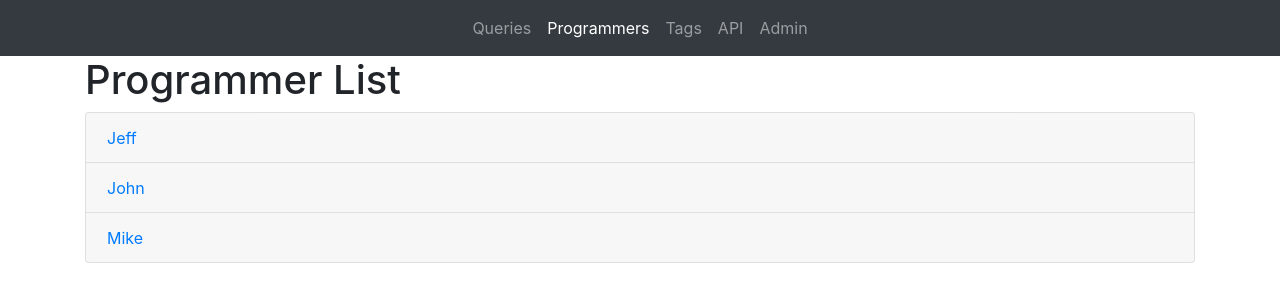
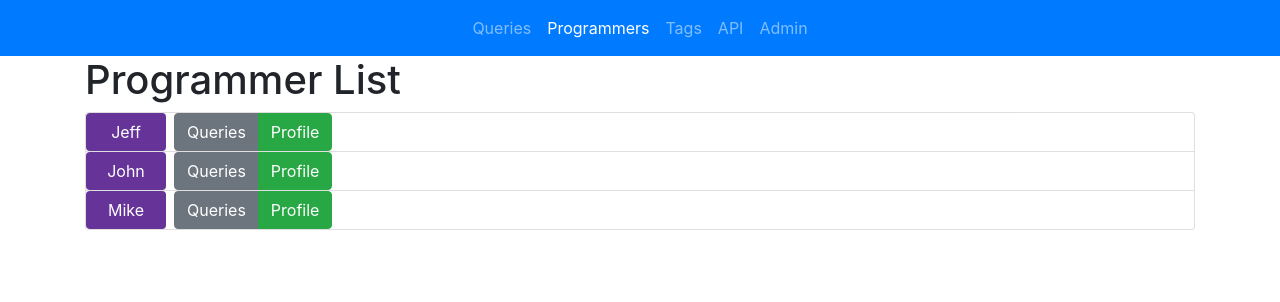
Before and after one commit to jeffeck/query_manager, a Django app: page /programmers/ in a window 1280 px wide. Shown: the top 302 px of the page. Run offline with Django 3.2, Linux system fonts and the light colour scheme; data comes from the database, SQL or seed files in the repository; both versions use the stored data as it was after the commit; some libraries are stand-ins or nearby versions.

Commit message:
Performance enhancements. Built out programmer model. Added Programmer detail. Implemented AJAX call to update page.

```diff
--- a/drf_api/api/serializers.py
+++ b/drf_api/api/serializers.py
@@ -16,4 +16,4 @@ class QuerySerializer(serializers.HyperlinkedModelSerializer):
 class ProgrammerSerializer(serializers.HyperlinkedModelSerializer):
     class Meta:
         model = Programmer
-        fields = ('programmer_id', 'name')
+        fields = ('programmer_id', 'name', 'title', 'hire_date')
--- a/drf_api/querymanager/models.py
+++ b/drf_api/querymanager/models.py
@@ -9,6 +9,8 @@ class Programmer(models.Model):
 
     programmer_id = models.AutoField(primary_key=True)
     name = models.CharField(max_length=100)
+    title = models.CharField(max_length=100)
+    hire_date = models.DateField(null=True)
 
 
 class Tag(models.Model):
--- /dev/null
+++ b/drf_api/querymanager/static/desktop.ini
@@ -0,0 +1,4 @@
+[.ShellClassInfo]
+InfoTip=This folder is shared online.
+IconFile=C:\Program Files\Google\Drive\googledrivesync.exe
+IconIndex=16
--- /dev/null
+++ b/drf_api/querymanager/static/querymanager/desktop.ini
@@ -0,0 +1,4 @@
+[.ShellClassInfo]
+InfoTip=This folder is shared online.
+IconFile=C:\Program Files\Google\Drive\googledrivesync.exe
+IconIndex=16
--- /dev/null
+++ b/drf_api/querymanager/static/querymanager/site.css
@@ -0,0 +1,3 @@
+.nav-link {
+    color: black;
+}
--- a/drf_api/querymanager/templates/querymanager/base.html
+++ b/drf_api/querymanager/templates/querymanager/base.html
@@ -8,16 +8,16 @@
 
     <!-- Bootstrap CSS -->
     <link rel="stylesheet" href="https://stackpath.bootstrapcdn.com/bootstrap/4.3.1/css/bootstrap.min.css" integrity="sha384-ggOyR0iXCbMQv3Xipma34MD+dH/1fQ784/j6cY/iJTQUOhcWr7x9JvoRxT2MZw1T" crossorigin="anonymous">
-    <!-- <link rel="stylesheet" type="text/css" href="{% static 'blog/main.css' %}"> -->
+    <link rel="stylesheet" type="text/css" href="{% static 'querymanager/site.css' %}">
     {% block stylesheet %}{% endblock %}
 
     <meta http-equiv="X-UA-Compatible" content="ie=edge">
-        <!-- {% if title %}
+        {% if title %}
             <title>{{ title }}</title>
         {% else %}
-            <title>Iris App</title>
-        {% endif %} -->
-    <title>{% block title %}Default Title{% endblock %}</title>
+            <title>Query Manager</title>
+        {% endif %}
+    <!-- <title>{% block title %}Default Title{% endblock %}</title> -->
 
 </head>
 
--- a/drf_api/querymanager/templates/querymanager/nav.html
+++ b/drf_api/querymanager/templates/querymanager/nav.html
@@ -1,4 +1,4 @@
-<nav class="navbar navbar-expand-lg navbar-dark bg-dark">
+<nav class="navbar navbar-expand-lg navbar-dark bg-primary">
 	<button class="navbar-toggler" type="button" data-toggle="collapse" data-target="#navbarsExample08" aria-controls="navbarsExample08" aria-expanded="false" aria-label="Toggle navigation">
 		<span class="navbar-toggler-icon"></span>
 	</button>
--- a/drf_api/querymanager/templates/querymanager/programmer_list.html
+++ b/drf_api/querymanager/templates/querymanager/programmer_list.html
@@ -1,6 +1,17 @@
 {% extends "querymanager/base.html" %}
 {% load static %}
 
+{% block stylesheet %}
+<style>
+.btn-uniform {
+    width: 80px !important;
+}
+.wiu {
+    color: white;
+    background-color: #639;
+}
+</style>
+{% endblock %}
 
 
 {% block content %}
@@ -12,12 +23,27 @@
 {% for programmer in programmer_list %}
 
     <div class="card">
-        <button class="btn btn-link collapsed card-header text-left" type="button" data-toggle="collapse" style="text-decoration: none;"
-            data-target="#collapse{{ programmer.programmer_id }}" aria-expanded="false"
-            aria-controls="collapse{{ programmer.programmer_id"
-            id="heading{{ programmer.programmer_id }}">
-                {{ programmer.name }}
-        </button>
+
+        <div class="btn-toolbar" role="toolbar" aria-label="Toolbar with button groups">
+            <div class="btn-group mr-2" role="group" aria-label="First group">
+                <button type="button" class="btn wiu btn-uniform">
+                    {{ programmer.name }}
+                </button>
+            </div>
+            <div class="btn-group mr-2" role="group" aria-label="Second group">
+                <button class="btn btn-secondary collapsed" type="button" data-toggle="collapse" style="text-decoration: none;"
+                        data-target="#collapse{{ programmer.programmer_id }}" aria-expanded="false"
+                        aria-controls="collapse{{ programmer.programmer_id"
+                        id="heading{{ programmer.programmer_id }}">
+                    Queries
+                </button>
+                <button type="button" class="btn btn-success">
+                    <a href="{% url 'programmer_detail' pk=programmer.programmer_id %}" style="color: white;text-decoration: none;">
+                        Profile
+                    </a>
+                </button>
+            </div>
+        </div>
 
         <div id="collapse{{ programmer.programmer_id }}" class="collapse"
                 aria-labelledby="heading{{ programmer.programmer_id }}" data-parent="#accordionExample">
--- /dev/null
+++ b/drf_api/querymanager/templatetags/desktop.ini
@@ -0,0 +1,4 @@
+[.ShellClassInfo]
+InfoTip=This folder is shared online.
+IconFile=C:\Program Files\Google\Drive\googledrivesync.exe
+IconIndex=16
--- a/drf_api/querymanager/urls.py
+++ b/drf_api/querymanager/urls.py
@@ -11,7 +11,9 @@ urlpatterns = [
     path('queries/<int:pk>/', views.QueryDetail.as_view(), name='query_detail'),
 
     path('programmers/', views.ProgrammerList.as_view(), name='programmer_list'),
+    path('programmers/<int:pk>/', views.ProgrammerDetail.as_view(), name='programmer_detail'),
+
     path('tags/', views.TagList.as_view(), name="tag_list"),
 
-    path('api/', include(api_urls))
+    path('api/', include(api_urls), name='api')
 ]
```
Also changed, not shown: drf_api/querymanager/templates/querymanager/programmer_detail.html (added, +56 -0 lines), drf_api/db.sqlite3, drf_api/querymanager/migrations/0006_auto_20190717_2047.py (added), drf_api/querymanager/migrations/0007_programmer_hire_date.py (added), 1 other file.
